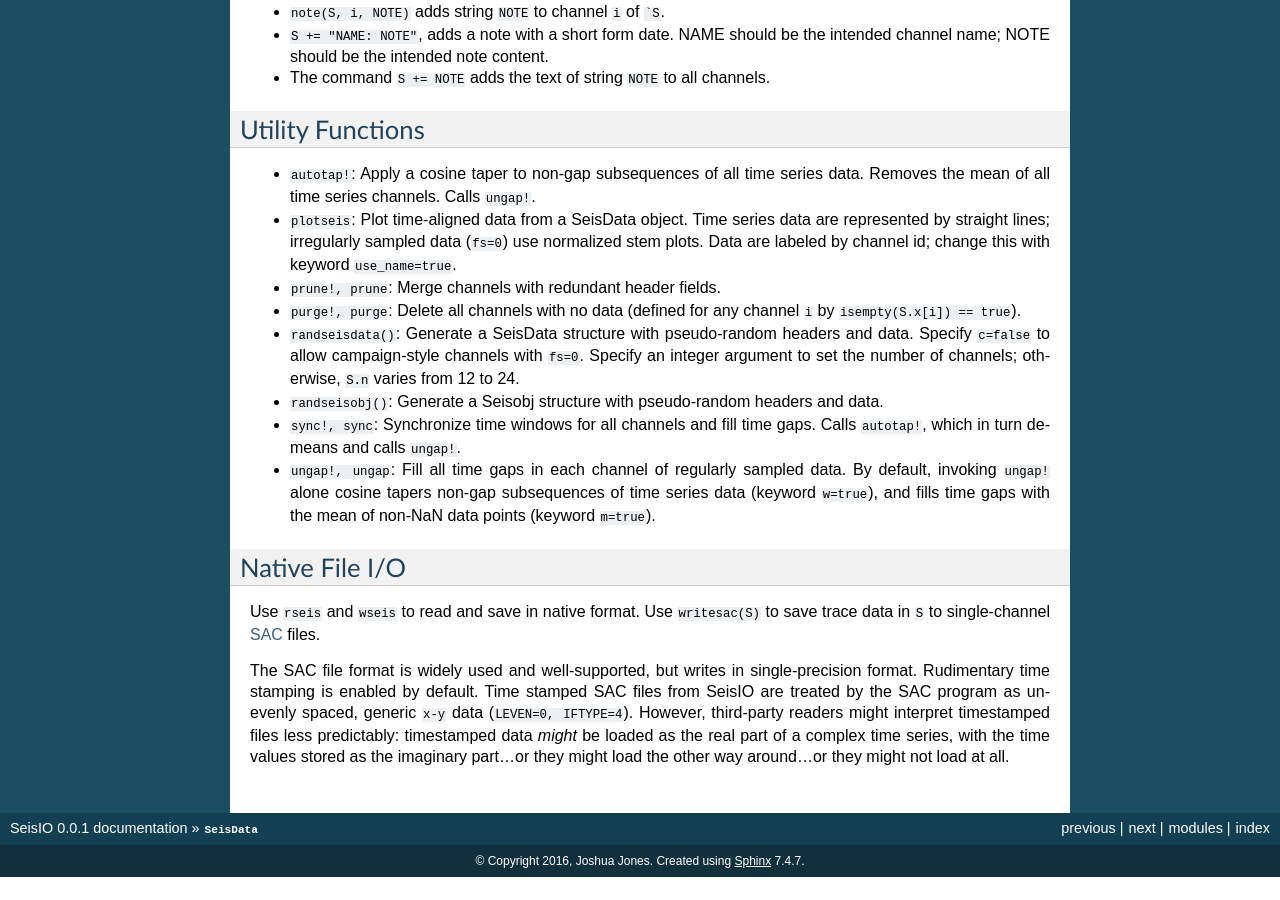
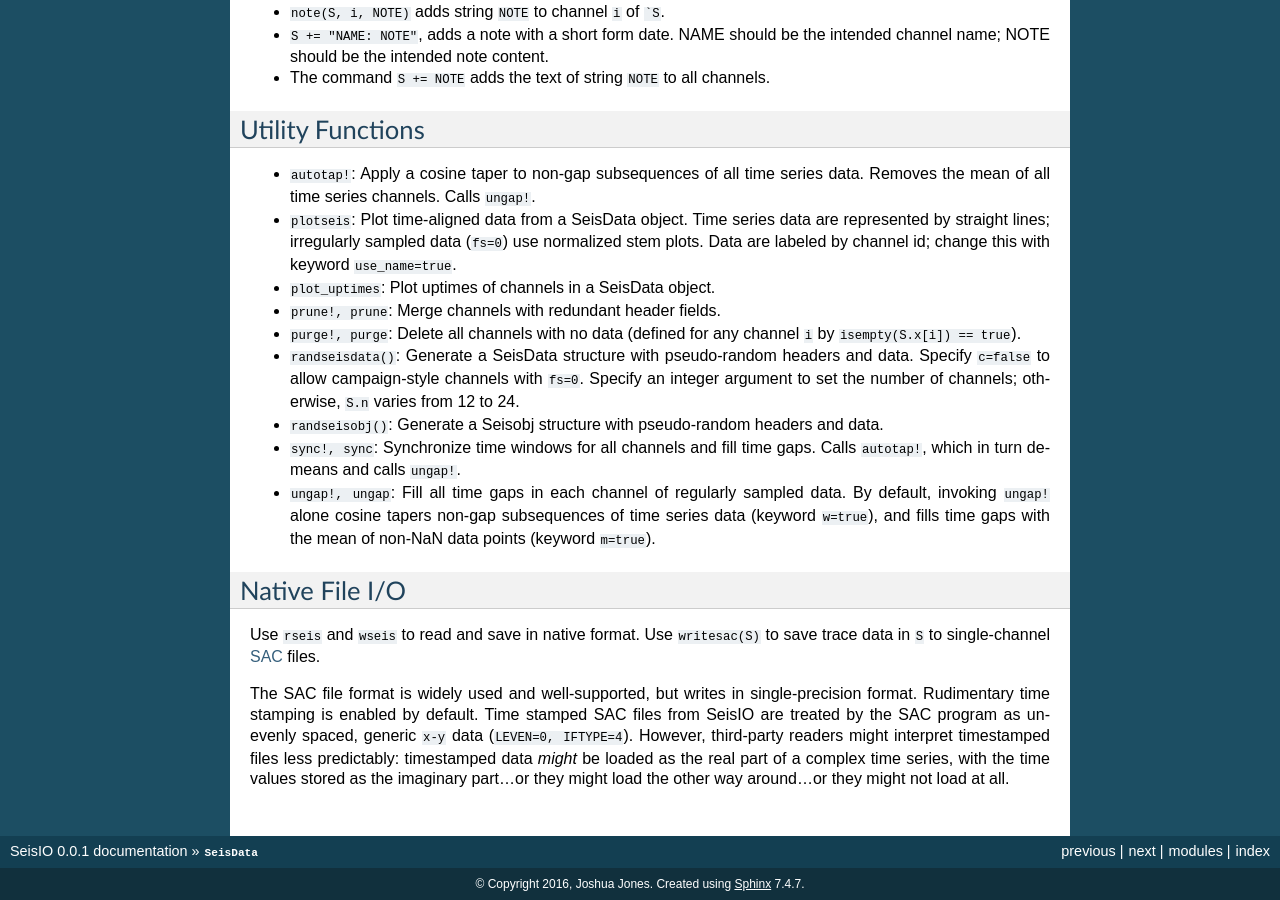
Before and after one commit to jpjones76/SeisIO.jl, a Sphinx documentation site: the page built from docs/src/seisdata.rst, in a window 1280 px wide and 900 px high, scrolled down 2565 px. Built offline with Sphinx 7.4.7, drawn with Linux system fonts in a browser that asks for light colours; before the commit the page ends 3442 px from its top, so only the background shows below that.

Commit message:
plot_uptimes documented
Former-commit-id: 9ad7bd41f3c21d18229a01cad1b89153d2b5d5e5
Former-commit-id: 7ff2e39efb5f098ac7ed8e7502d0737537549eff

```diff
--- a/docs/src/seisdata.rst
+++ b/docs/src/seisdata.rst
@@ -132,6 +132,8 @@ Utility Functions
 
 * ``plotseis``: Plot time-aligned data from a SeisData object. Time series data are represented by straight lines; irregularly sampled data (``fs=0``) use normalized stem plots. Data are labeled by channel id; change this with keyword ``use_name=true``.
 
+* ``plot_uptimes``: Plot uptimes of channels in a SeisData object.
+
 * ``prune!, prune``: Merge channels with redundant header fields.
 
 * ``purge!, purge``: Delete all channels with no data (defined for any channel ``i`` by ``isempty(S.x[i]) == true``).
```
